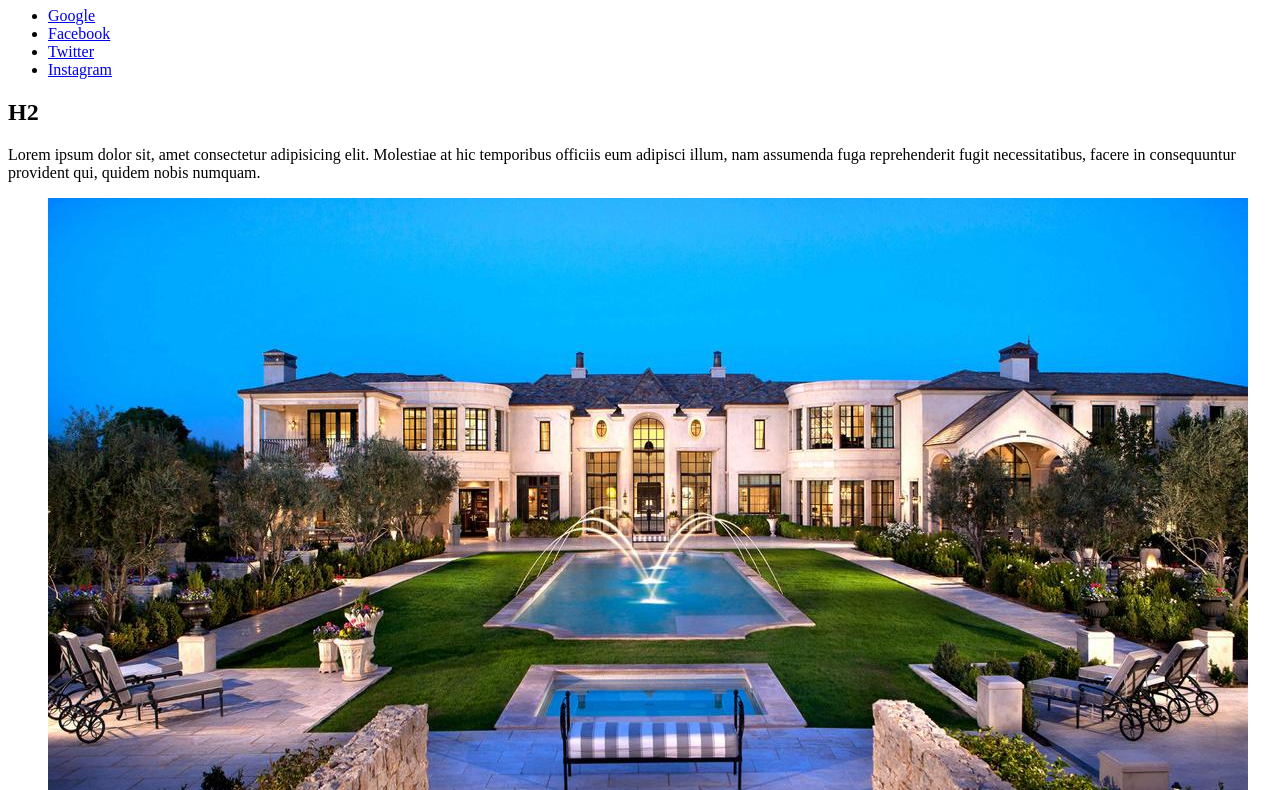
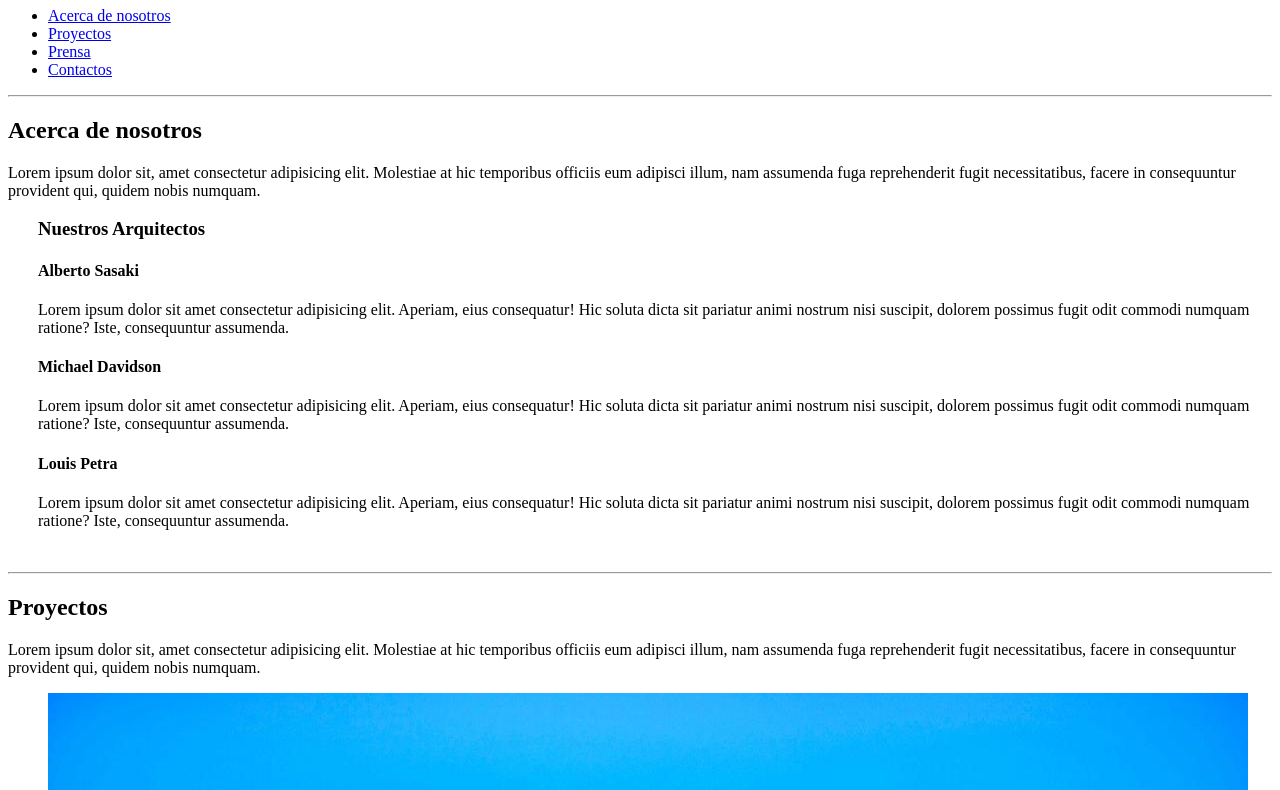
Before and after one commit to javiando/hackaton3, a plain HTML site: page tags-form.html in a window 1280 px wide. Shown: the part 73-863 px from the top of the page. Drawn offline with Linux system fonts and the light colour scheme.

Commit message:
modificaciones

```diff
--- a/tags-form.html
+++ b/tags-form.html
@@ -1,60 +1,107 @@
 <!DOCTYPE html>
 <html lang="en">
   <head>
-    <meta charset="UTF-8">
-    <meta name="viewport" content="width=device-width, initial-scale=1.0">
+    <meta charset="UTF-8" />
+    <meta name="viewport" content="width=device-width, initial-scale=1.0" />
     <title>ETIQUETAS</title>
+    <style>
+      h1 {
+        text-align: center;
+      }
+
+      .architects {
+        padding-left: 30px;
+      }
+      figure {
+        text-align: center;
+      }
+    </style>
   </head>
   <body>
     <header>
-<h1>H1</h1>
+      <h1>ARQUITECTURA DE INTERIORES</h1>
       <nav>
         <ul>
-        <li><a href="google.com">Google</a></li>
-        <li><a href="facebook.com">Facebook</a></li>
-        <li><a href="twitter.com">Twitter</a></li>
-        <li><a href="instagram.com">Instagram</a></li>
+          <li><a href="acerca">Acerca de nosotros</a></li>
+          <li><a href="projects">Proyectos</a></li>
+          <li><a href="press">Prensa</a></li>
+          <li><a href="contacts">Contactos</a></li>
         </ul>
       </nav>
     </header>
+    <hr />
     <main>
       <section>
-            <h2>H2</h2>
-            <p>Lorem ipsum dolor sit, amet consectetur adipisicing elit. Molestiae at hic temporibus officiis eum adipisci illum, nam assumenda fuga reprehenderit fugit necessitatibus, facere in consequuntur provident qui, quidem nobis numquam.</p>
+        <h2>Acerca de nosotros</h2>
+        <p>
+          Lorem ipsum dolor sit, amet consectetur adipisicing elit. Molestiae at
+          hic temporibus officiis eum adipisci illum, nam assumenda fuga
+          reprehenderit fugit necessitatibus, facere in consequuntur provident
+          qui, quidem nobis numquam.
+        </p>
+        <div class="architects">
+          <h3>Nuestros Arquitectos</h3>
+          <h4>Alberto Sasaki</h4>
+          <p>
+            Lorem ipsum dolor sit amet consectetur adipisicing elit. Aperiam,
+            eius consequatur! Hic soluta dicta sit pariatur animi nostrum nisi
+            suscipit, dolorem possimus fugit odit commodi numquam ratione? Iste,
+            consequuntur assumenda.
+          </p>
+          <h4>Michael Davidson</h4>
+          <p>
+            Lorem ipsum dolor sit amet consectetur adipisicing elit. Aperiam,
+            eius consequatur! Hic soluta dicta sit pariatur animi nostrum nisi
+            suscipit, dolorem possimus fugit odit commodi numquam ratione? Iste,
+            consequuntur assumenda.
+          </p>
+          <h4>Louis Petra</h4>
+          <p>
+            Lorem ipsum dolor sit amet consectetur adipisicing elit. Aperiam,
+            eius consequatur! Hic soluta dicta sit pariatur animi nostrum nisi
+            suscipit, dolorem possimus fugit odit commodi numquam ratione? Iste,
+            consequuntur assumenda.
+          </p>
+        </div>
+      </section>
+      <br />
+      <hr />
+      <section>
+        <h2>Proyectos</h2>
+        <p>
+          Lorem ipsum dolor sit, amet consectetur adipisicing elit. Molestiae at
+          hic temporibus officiis eum adipisci illum, nam assumenda fuga
+          reprehenderit fugit necessitatibus, facere in consequuntur provident
+          qui, quidem nobis numquam.
+        </p>
         <figure>
-                <img src="./images/mansion.jpg" alt="mansion">
+          <img src="./images/mansion.jpg" alt="mansion" />
         </figure>
       </section>
-        <br>
+      <hr />
       <section>
-            <h2>H2</h2>
-            <p>Lorem ipsum dolor sit, amet consectetur adipisicing elit. Molestiae at hic temporibus officiis eum adipisci illum, nam assumenda fuga reprehenderit fugit necessitatibus, facere in consequuntur provident qui, quidem nobis numquam.</p>
-            <figure>
-                <img src="./images/mansion.jpg" alt="mansion">
-            </figure>
+        <h2>Prensa</h2>
+        <p>
+          Lorem ipsum dolor sit, amet consectetur adipisicing elit. Molestiae at
+          hic temporibus officiis eum adipisci illum, nam assumenda fuga
+          reprehenderit fugit necessitatibus, facere in consequuntur provident
+          qui, quidem nobis numquam.
+        </p>
       </section>
-        <br>
+      <hr />
       <section>
-            <h2>H2</h2>
-            <p>Lorem ipsum dolor sit, amet consectetur adipisicing elit. Molestiae at hic temporibus officiis eum adipisci illum, nam assumenda fuga reprehenderit fugit necessitatibus, facere in consequuntur provident qui, quidem nobis numquam.</p>
-            <figure>
-                <img src="./images/mansion.jpg" alt="mansion">
-            </figure>
+        <h2>Contactos</h2>
+        <p>
+          Lorem ipsum dolor sit, amet consectetur adipisicing elit. Molestiae at
+          hic temporibus officiis eum adipisci illum, nam assumenda fuga
+          reprehenderit fugit necessitatibus, facere in consequuntur provident
+          qui, quidem nobis numquam.
+        </p>
       </section>
-        <br>
-        <section>
-            <h2>H2</h2>
-            <p>Lorem ipsum dolor sit, amet consectetur adipisicing elit. Molestiae at hic temporibus officiis eum adipisci illum, nam assumenda fuga reprehenderit fugit necessitatibus, facere in consequuntur provident qui, quidem nobis numquam.</p>
-            <figure>
-                <img src="./images/mansion.jpg" alt="mansion">
-            </figure>
-        </section>
-        <br>
+      <hr />
     </main>
     <footer>
-        <p> by Lucio Javier Chuchon Solano</p>
-
+      <p>by Lucio Javier Chuchon Solano</p>
     </footer>
-
   </body>
 </html>
```
Lines whose indentation alone changed are shown as unchanged.
